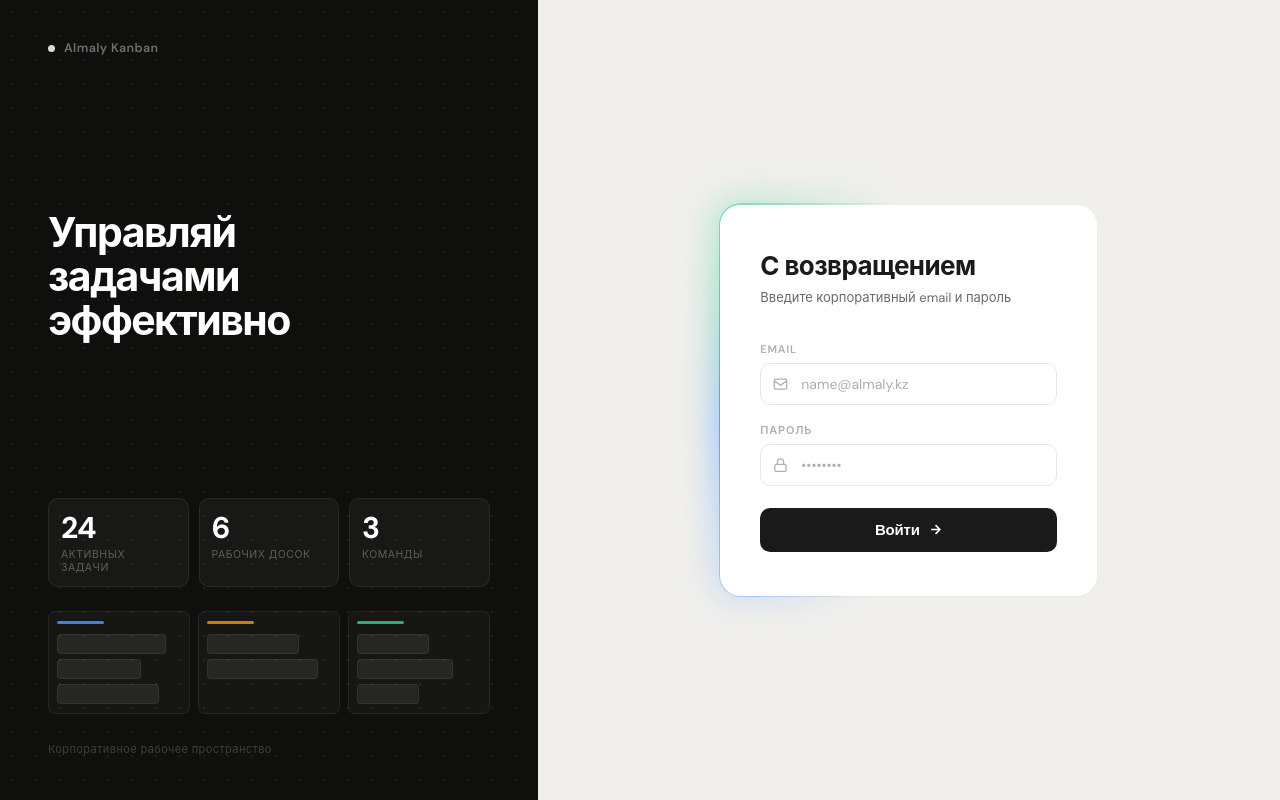
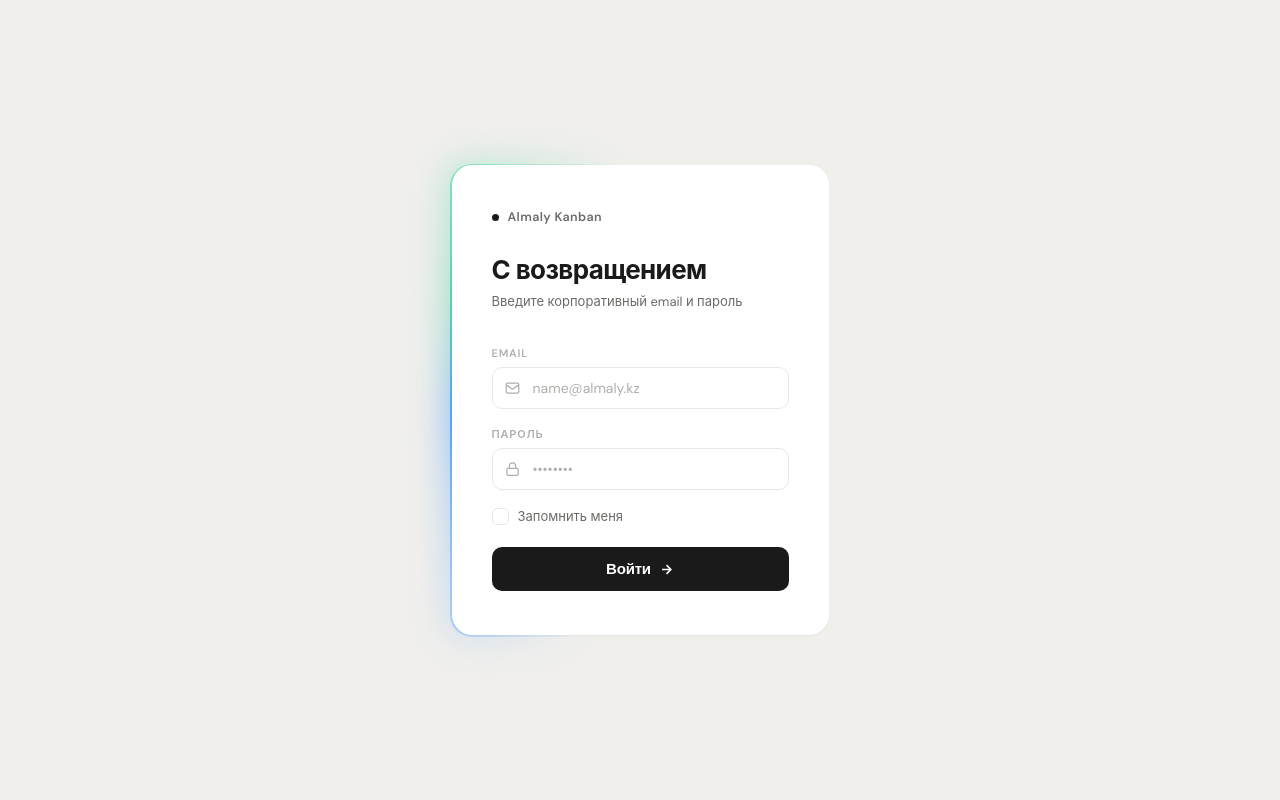
Before and after one commit to batennberg/kanban, a Flask app: page /login in a window 1280 px wide. Run offline with Flask 3, Linux system fonts and the light colour scheme.

Commit message:
Обновленная страница входа

```diff
--- a/app.py
+++ b/app.py
@@ -6,6 +6,7 @@ from models import get_db, init_db
 from werkzeug.utils import secure_filename
 from werkzeug.security import check_password_hash
 import sqlite3, os, uuid, csv, io, shutil
+from datetime import timedelta
 from urllib.parse import quote as url_quote
 
 UPLOAD_FOLDER   = os.path.join(os.path.dirname(__file__), 'uploads')
@@ -35,6 +36,7 @@ app.secret_key = os.environ.get('SECRET_KEY') or 'dev-stub-key-change-in-prod'
 app.config['SESSION_COOKIE_HTTPONLY'] = True
 app.config['SESSION_COOKIE_SAMESITE'] = 'Lax'
 app.config['MAX_CONTENT_LENGTH'] = 16 * 1024 * 1024  # 16 МБ
+app.config['PERMANENT_SESSION_LIFETIME'] = timedelta(days=30)
 
 
 # ===== AUTH =====
@@ -49,6 +51,7 @@ def login():
     if request.method == 'POST':
         email    = request.form.get('email', '').strip().lower()
         password = request.form.get('password', '')
+        remember = bool(request.form.get('remember'))
 
         from sheets import is_configured, get_user, get_board_ids
         if is_configured():
@@ -70,6 +73,7 @@ def login():
                     'avatar_color': (local['avatar_color'] if local else None) or '#4361EE',
                     'avatar_photo': (local['avatar_photo'] if local else None),
                 }
+                session.permanent = remember
                 return redirect(url_for('boards'))
         else:
             # Fallback: SQLite (если Google Sheets не настроен)
@@ -85,6 +89,7 @@ def login():
                     'avatar_color': user['avatar_color'] or '#4361EE',
                     'avatar_photo': user['avatar_photo'],
                 }
+                session.permanent = remember
                 return redirect(url_for('boards'))
 
         error = 'Неверный email или пароль'
--- a/static/css/style.css
+++ b/static/css/style.css
@@ -16,148 +16,35 @@ input { font-family: inherit; }
 /* ===== LOGIN PAGE ===== */
 .login-page {
     min-height: 100vh;
-    display: grid;
-    grid-template-columns: 42% 1fr;
-}
-
-/* — Left dark panel — */
-.lp-left {
-    background: #0f0f0d;
-    display: flex;
-    flex-direction: column;
-    padding: 40px 48px 44px;
-    position: relative;
-    overflow: hidden;
-    animation: lpSlideIn 0.7s cubic-bezier(0.16, 1, 0.3, 1) both;
-}
-
-/* dot-grid texture */
-.lp-left::before {
-    content: '';
-    position: absolute;
-    inset: 0;
-    background-image: radial-gradient(circle, rgba(255,255,255,0.07) 1px, transparent 1px);
-    background-size: 24px 24px;
-    pointer-events: none;
-}
-
-.lp-brand {
+    background: var(--shell, #F0EFEC);
+    display: flex;
+    align-items: center;
+    justify-content: center;
+    padding: 48px 24px;
+    animation: lpFadeIn 0.55s cubic-bezier(0.16, 1, 0.3, 1) both;
+}
+
+.lp-brand-solo {
     display: flex;
     align-items: center;
     gap: 9px;
-    position: relative;
-}
-
-.lp-brand-dot {
+    margin-bottom: 28px;
+    animation: lfUp 0.5s 0.05s cubic-bezier(0.16, 1, 0.3, 1) both;
+}
+
+.lp-brand-dot--dark {
     width: 7px;
     height: 7px;
     border-radius: 50%;
-    background: #fff;
-    opacity: 0.85;
-    flex-shrink: 0;
-}
-
-.lp-brand-name {
+    background: #1a1a1a;
+    flex-shrink: 0;
+}
+
+.lp-brand-name-solo {
     font-size: 12.5px;
     font-weight: 600;
-    color: rgba(255,255,255,0.4);
+    color: var(--text-2, #6b6b68);
     letter-spacing: 0.4px;
-}
-
-.lp-hero {
-    flex: 1;
-    display: flex;
-    align-items: center;
-    position: relative;
-}
-
-.lp-headline {
-    font-size: clamp(34px, 3.2vw, 50px);
-    font-weight: 700;
-    color: #fff;
-    line-height: 1.08;
-    letter-spacing: -1.5px;
-    animation: lpSlideIn 0.75s 0.1s cubic-bezier(0.16, 1, 0.3, 1) both;
-}
-
-/* metric cards */
-.lp-stats {
-    display: flex;
-    gap: 10px;
-    margin-bottom: 24px;
-    position: relative;
-}
-
-.lp-stat {
-    flex: 1;
-    background: rgba(255,255,255,0.04);
-    border: 1px solid rgba(255,255,255,0.07);
-    border-radius: 10px;
-    padding: 14px 12px 12px;
-    animation: lfUp 0.6s var(--sd, 0s) cubic-bezier(0.16, 1, 0.3, 1) both;
-}
-
-.lp-stat-num {
-    display: block;
-    font-size: 30px;
-    font-weight: 700;
-    color: #fff;
-    letter-spacing: -1px;
-    line-height: 1;
-    margin-bottom: 5px;
-}
-
-.lp-stat-label {
-    display: block;
-    font-size: 10.5px;
-    color: rgba(255,255,255,0.3);
-    text-transform: uppercase;
-    letter-spacing: 0.5px;
-}
-
-/* abstract kanban illustration */
-.lp-kanban {
-    display: flex;
-    gap: 8px;
-    margin-bottom: 28px;
-    position: relative;
-    animation: lpSlideIn 0.75s 0.18s cubic-bezier(0.16, 1, 0.3, 1) both;
-}
-
-.lp-kb-col {
-    flex: 1;
-    display: flex;
-    flex-direction: column;
-    gap: 5px;
-    background: rgba(255,255,255,0.03);
-    border-radius: 7px;
-    padding: 9px 8px;
-    border: 1px solid rgba(255,255,255,0.06);
-}
-
-.lp-kb-head {
-    height: 3px;
-    width: 38%;
-    border-radius: 2px;
-    background: var(--c, rgba(255,255,255,0.25));
-    margin-bottom: 5px;
-    opacity: 0.8;
-}
-
-.lp-kb-card {
-    height: 20px;
-    width: var(--w, 80%);
-    border-radius: 4px;
-    background: rgba(255,255,255,0.07);
-    border: 1px solid rgba(255,255,255,0.06);
-    animation: cardFloat 0.55s var(--delay, 0s) cubic-bezier(0.16, 1, 0.3, 1) both;
-}
-
-.lp-footnote {
-    font-size: 11px;
-    color: rgba(255,255,255,0.2);
-    letter-spacing: 0.4px;
-    position: relative;
 }
 
 /* — CSS Houdini: animated glow angle — */
@@ -165,16 +52,6 @@ input { font-family: inherit; }
     syntax: '<angle>';
     inherits: false;
     initial-value: 0deg;
-}
-
-/* — Right form panel — */
-.lp-right {
-    background: var(--shell, #F0EFEC);
-    display: flex;
-    align-items: center;
-    justify-content: center;
-    padding: 48px;
-    animation: lpFadeIn 0.55s 0.12s cubic-bezier(0.16, 1, 0.3, 1) both;
 }
 
 /* glow ring wrapper */
@@ -299,6 +176,57 @@ input { font-family: inherit; }
     box-shadow: 0 0 0 3px rgba(26, 26, 26, 0.07);
 }
 
+.lf-remember {
+    display: flex;
+    align-items: center;
+    gap: 9px;
+    cursor: pointer;
+    user-select: none;
+    animation: lfUp 0.55s 0.38s cubic-bezier(0.16, 1, 0.3, 1) both;
+}
+
+.lf-remember input { position: absolute; opacity: 0; width: 0; height: 0; }
+
+.lf-remember-box {
+    width: 17px;
+    height: 17px;
+    flex-shrink: 0;
+    border: 1px solid var(--border, #E8E7E3);
+    border-radius: 5px;
+    background: var(--surface, #fff);
+    position: relative;
+    transition: background 0.2s, border-color 0.2s;
+}
+
+.lf-remember-box::after {
+    content: '';
+    position: absolute;
+    left: 5px;
+    top: 1px;
+    width: 5px;
+    height: 9px;
+    border: solid #fff;
+    border-width: 0 2px 2px 0;
+    transform: rotate(45deg) scale(0);
+    transition: transform 0.15s cubic-bezier(0.16, 1, 0.3, 1);
+}
+
+.lf-remember input:checked + .lf-remember-box {
+    background: #1a1a1a;
+    border-color: #1a1a1a;
+}
+
+.lf-remember input:checked + .lf-remember-box::after { transform: rotate(45deg) scale(1); }
+
+.lf-remember input:focus-visible + .lf-remember-box {
+    box-shadow: 0 0 0 3px rgba(26, 26, 26, 0.1);
+}
+
+.lf-remember-label {
+    font-size: 13px;
+    color: var(--text-2, #6b6b68);
+}
+
 .lf-error {
     display: flex;
     align-items: center;
@@ -342,11 +270,6 @@ input { font-family: inherit; }
 
 .lf-submit:active { transform: scale(0.98) translateY(0); }
 
-@keyframes lpSlideIn {
-    from { opacity: 0; transform: translateX(-18px); }
-    to   { opacity: 1; transform: translateX(0); }
-}
-
 @keyframes lpFadeIn {
     from { opacity: 0; }
     to   { opacity: 1; }
@@ -354,11 +277,6 @@ input { font-family: inherit; }
 
 @keyframes lfUp {
     from { opacity: 0; transform: translateY(10px); }
-    to   { opacity: 1; transform: translateY(0); }
-}
-
-@keyframes cardFloat {
-    from { opacity: 0; transform: translateY(6px); }
     to   { opacity: 1; transform: translateY(0); }
 }
 
@@ -3766,9 +3684,7 @@ kbd {
     .fb-clear-btn { flex-shrink: 0; }
 
     /* === LOGIN PAGE === */
-    .login-page { grid-template-columns: 1fr; }
-    .lp-left { display: none; }
-    .lp-right { min-height: 100dvh; }
+    .login-page { padding: 24px 16px; }
 }
 
 /* ── 480px: маленький телефон ── */
--- a/templates/login.html
+++ b/templates/login.html
@@ -4,62 +4,14 @@
 {% block body %}
 <div class="login-page">
 
-    <!-- ===== LEFT: dark editorial panel ===== -->
-    <div class="lp-left">
-        <div class="lp-brand">
-            <div class="lp-brand-dot"></div>
-            <span class="lp-brand-name">Almaly Kanban</span>
+    <div class="lp-glow-ring">
+        <div class="lp-form-wrap">
+
+            <div class="lp-brand-solo">
+                <div class="lp-brand-dot lp-brand-dot--dark"></div>
+                <span class="lp-brand-name-solo">Almaly Kanban</span>
             </div>
 
-        <div class="lp-hero">
-            <h2 class="lp-headline">Управляй<br>задачами<br>эффективно</h2>
-        </div>
-
-        <!-- Metric cards -->
-        <div class="lp-stats">
-            <div class="lp-stat" style="--sd:.10s">
-                <span class="lp-stat-num">24</span>
-                <span class="lp-stat-label">активных задачи</span>
-            </div>
-            <div class="lp-stat" style="--sd:.17s">
-                <span class="lp-stat-num">6</span>
-                <span class="lp-stat-label">рабочих досок</span>
-            </div>
-            <div class="lp-stat" style="--sd:.24s">
-                <span class="lp-stat-num">3</span>
-                <span class="lp-stat-label">команды</span>
-            </div>
-        </div>
-
-        <!-- Abstract CSS kanban illustration -->
-        <div class="lp-kanban">
-            <div class="lp-kb-col">
-                <div class="lp-kb-head" style="--c:#4a9eff"></div>
-                <div class="lp-kb-card" style="--w:88%;--delay:.10s"></div>
-                <div class="lp-kb-card" style="--w:68%;--delay:.18s"></div>
-                <div class="lp-kb-card" style="--w:82%;--delay:.26s"></div>
-            </div>
-            <div class="lp-kb-col">
-                <div class="lp-kb-head" style="--c:#f59e0b"></div>
-                <div class="lp-kb-card" style="--w:74%;--delay:.14s"></div>
-                <div class="lp-kb-card" style="--w:90%;--delay:.22s"></div>
-            </div>
-            <div class="lp-kb-col">
-                <div class="lp-kb-head" style="--c:#34d399"></div>
-                <div class="lp-kb-card" style="--w:58%;--delay:.20s"></div>
-                <div class="lp-kb-card" style="--w:78%;--delay:.30s"></div>
-                <div class="lp-kb-card" style="--w:50%;--delay:.40s"></div>
-            </div>
-        </div>
-
-        <p class="lp-footnote">Корпоративное рабочее пространство</p>
-    </div>
-
-    <!-- ===== RIGHT: form ===== -->
-    <div class="lp-right">
-        <!-- glow-ring wrapper -->
-        <div class="lp-glow-ring">
-            <div class="lp-form-wrap">
             <h1 class="lf-title">С возвращением</h1>
             <p class="lf-sub">Введите корпоративный email и пароль</p>
 
@@ -90,6 +42,12 @@
                     </div>
                 </div>
 
+                <label class="lf-remember">
+                    <input type="checkbox" name="remember">
+                    <span class="lf-remember-box"></span>
+                    <span class="lf-remember-label">Запомнить меня</span>
+                </label>
+
                 {% if error %}
                 <div class="lf-error">
                     <svg width="14" height="14" viewBox="0 0 24 24" fill="none" stroke="currentColor" stroke-width="2.5">
@@ -110,7 +68,6 @@
             </form>
         </div>
     </div>
-    </div>
 
 </div>
 {% endblock %}
```
Lines whose indentation alone changed are shown as unchanged.
